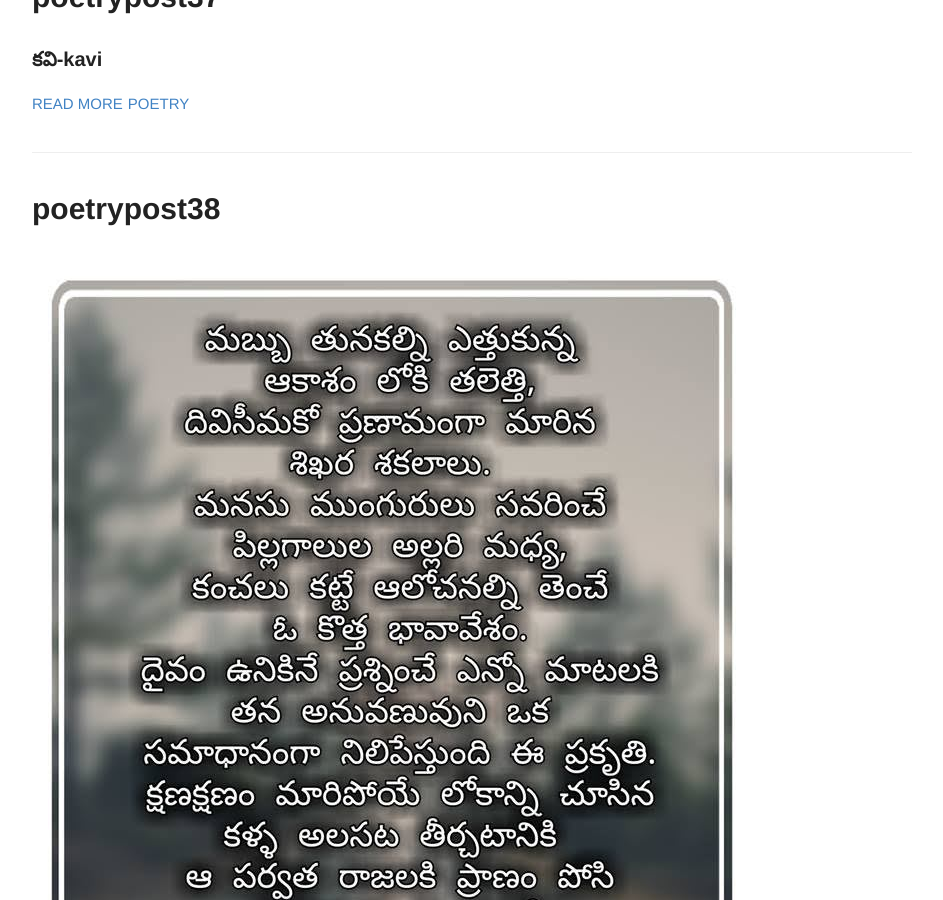
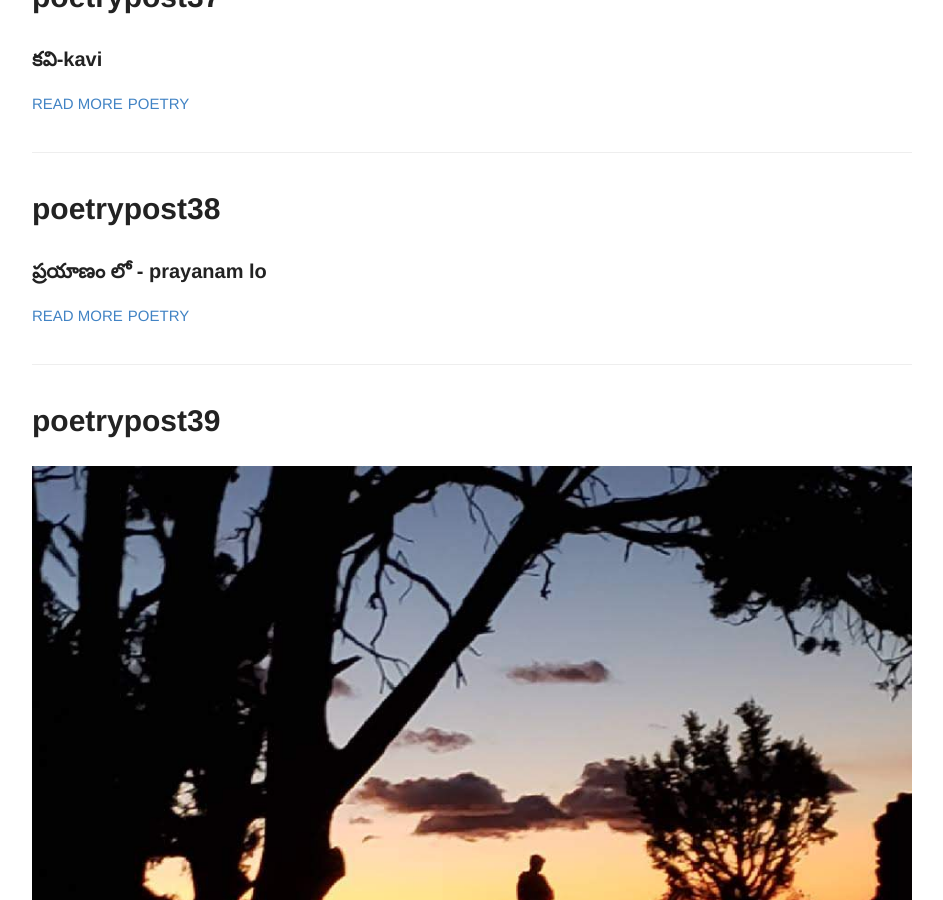
Before and after one commit to rsk/rsk.github.io, a Jekyll site: the page built from index.html, in a window 1280 px wide and 900 px high, scrolled down 11877 px. Shown: the whole window, without its empty margins (168-1111 px from the left). Built offline with Jekyll 4.4.1, drawn with Linux system fonts in a browser that asks for light colours.

Commit message:
update excerpt

```diff
--- a/_posts/2014-6-24-poetrypost38.md
+++ b/_posts/2014-6-24-poetrypost38.md
@@ -2,6 +2,7 @@
 layout: post
 title: poetrypost38
 number: 38
+excerpt: ప్రయాణం లో - prayanam lo
 tags:
   - poetry
 
```
